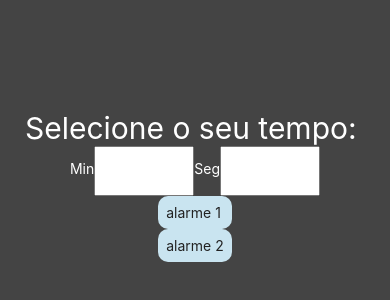
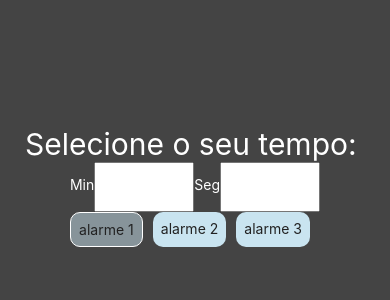
Before and after one commit to mateusmatosleonardo/app-timer, a React Native app: screen / in a window 390 px wide. Shown: the part 236-536 px from the top of the page. Built offline with nearby package versions, Linux system fonts and the light colour scheme.

Commit message:
setting alarm

```diff
--- a/App.js
+++ b/App.js
@@ -8,7 +8,6 @@ export default function App() {
 
   const [segundos, setSegundos] = useState(0)
   const [minutos, setMinutos] = useState(0)
-
   const [alarmeSound, setAlarmeSound] = useState([
     {
       selecionado: true,
@@ -19,12 +18,21 @@ export default function App() {
       selecionado: false,
       som: "alarme 2",
       file: "alarme2.mp3"
+    },
+    {
+      selecionado: false,
+      som: "alarme 3",
+      file: "alarme3.mp3"
     }
   ])
 
   let numbers = []
   for(let i = 1; i <= 60; i++){
     numbers.push(i)
+  }
+
+  const setAlarme = () =>{
+    alert("Alarme alterado")
   }
 
   return (
@@ -63,12 +71,20 @@ export default function App() {
 
       </View>
 
-        <View>
+        <View style={{flexDirection: 'row'}}>
         {
           alarmeSound.map((val)=>{
-            return (
-              <TouchableOpacity style={styles.btnSelect}><Text style={{color: '#222'}}>{val.som}</Text></TouchableOpacity>
-            )
+            if(val.selecionado){
+              return (
+                <TouchableOpacity onPress={()=> setAlarme()} style={styles.btnSelected}>
+                  <Text style={{color: '#222'}}>{val.som}</Text>
+                </TouchableOpacity>
+              )
+            }else{
+              return (
+                <TouchableOpacity onPress={()=> setAlarme()} style={styles.btnSelect}><Text style={{color: '#222'}}>{val.som}</Text></TouchableOpacity>
+              )
+            }
           })
         }
         </View>
@@ -86,8 +102,17 @@ const styles = StyleSheet.create({
     backgroundColor: '#444'
   },
   btnSelect: {
+    marginRight: 10,
     padding: 8,
     backgroundColor: '#c9e4f0',
     borderRadius: 10
+  },
+  btnSelected: {
+    marginRight: 10,
+    padding: 8,
+    backgroundColor: 'rgba(201, 228, 240, 0.5)',
+    borderRadius: 10,
+    borderColor: '#fff',
+    borderWidth: 1
   }
 })
```
